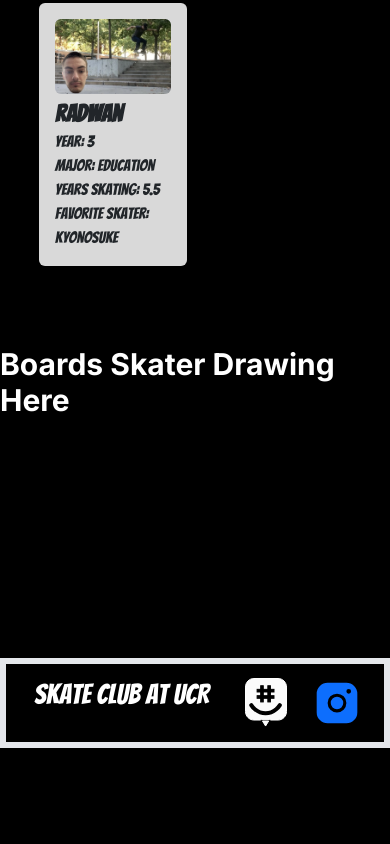
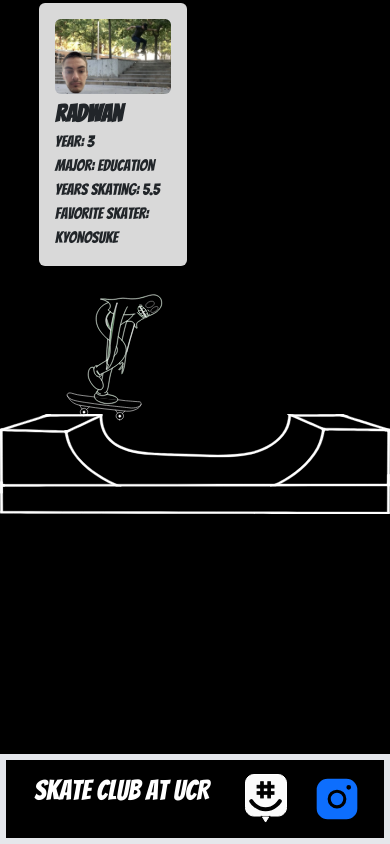
Before and after one commit to acm-ucr/skate-club-website, a Next.js app: page /board in a window 390 px wide. Shown: the part 2203-3047 px from the top of the page. Before the commit the page ends 2951 px from the top, so only its background shows below. Built offline with nearby package versions, Linux system fonts and the light colour scheme; a web font is replaced by a local one.

Commit message:
Added Droopy svg. Added responsive spacing between ramp and page contents bc tailwind's pt-values aren't high enough. Added Responsiveness to BoardsSkater.tsx

```diff
--- a/src/app/board/page.tsx
+++ b/src/app/board/page.tsx
@@ -4,9 +4,10 @@ import BoardsSkater from "@/components/board/BoardsSkater";
 
 const page = () => {
   return (
-    <div className="flex h-full w-full flex-col items-center gap-10 bg-black">
+    <div className="flex h-full w-full flex-col items-center justify-between gap-10 bg-black">
       <MeetTheBoard />
       <Boards />
+      <div className="pt-32 lg:h-96 lg:pt-[40%]"></div>
       <BoardsSkater />
     </div>
   );
--- a/src/components/board/BoardsSkater.tsx
+++ b/src/components/board/BoardsSkater.tsx
@@ -1,9 +1,21 @@
 import React from "react";
+import Image from "next/image";
+import Ramp from "@/public/assets/GalleryRamp.svg";
+import Droopy from "@/public/assets/Droopy.svg";
 
 export default function BoardsSkater() {
   return (
-    <div className="flex text-3xl font-bold text-white">
-      Boards Skater Drawing Here
+    <div className="relative w-full">
+      <Image
+        src={Ramp}
+        alt="skating ramp"
+        className="absolute bottom-0 w-full"
+      />
+      <Image
+        src={Droopy}
+        alt="skating ghost"
+        className="absolute bottom-0 w-1/4 -translate-y-2/3 translate-x-2/3 transform lg:w-[10%] lg:-translate-y-[175%] lg:translate-x-[225%]"
+      />
     </div>
   );
 }
```
Also changed, not shown: public/assets/Droopy.svg (added).
